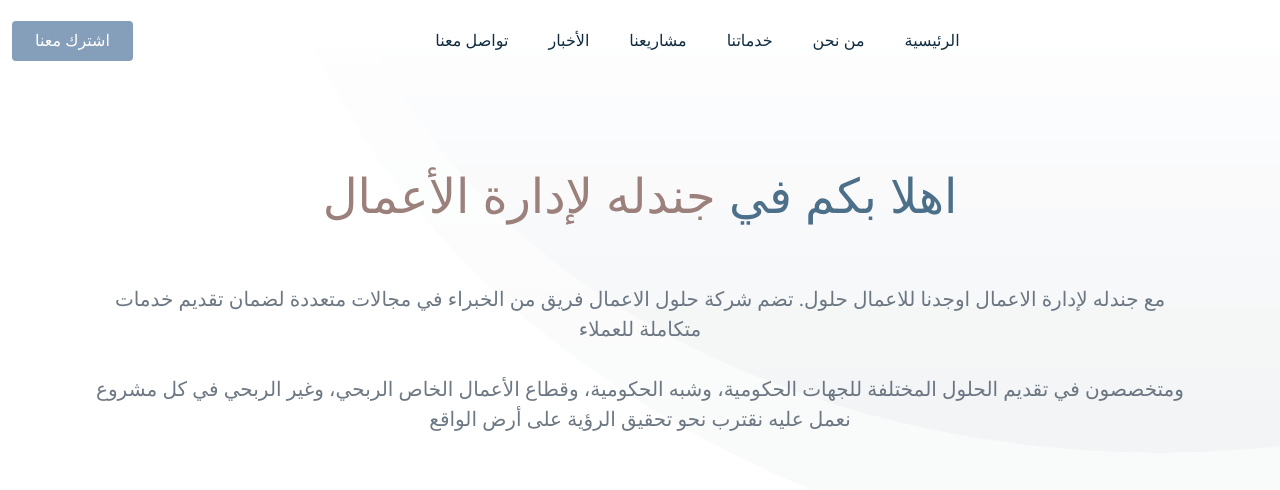
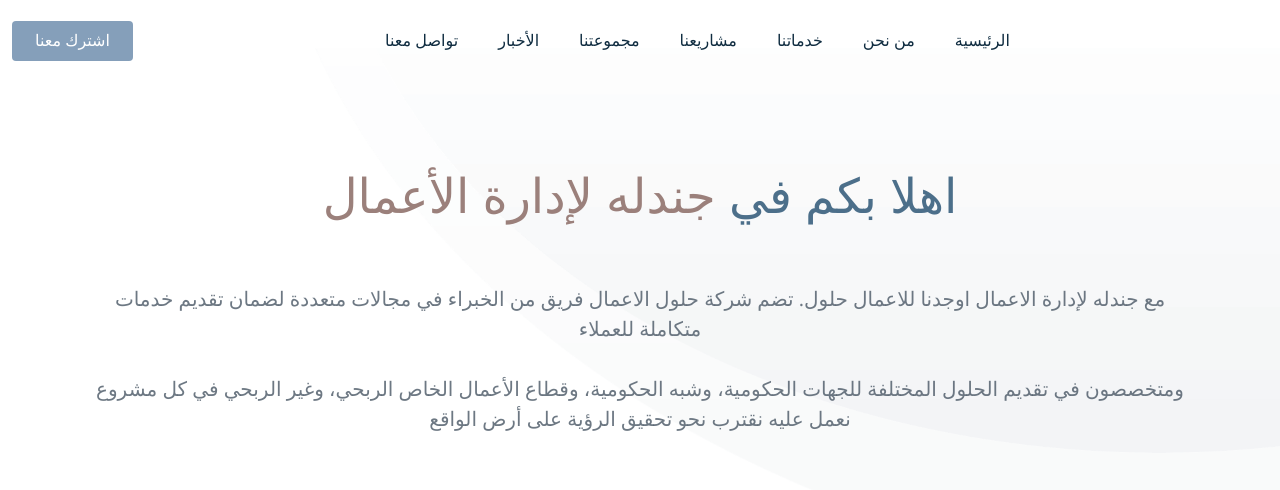
Before and after one commit to meshal017/jndlh2, a plain HTML site: page index-4.html in a window 1280 px wide. Shown: the top 490 px of the page. Drawn offline with nearby package versions, Linux system fonts and the light colour scheme.

Commit message:
our groub

```diff
--- a/index-4.html
+++ b/index-4.html
@@ -66,6 +66,7 @@
           <li><a class="nav-link scrollto" href="index.html#about">من نحن</a></li>
           <li><a class="nav-link scrollto" href="index.html#features">خدماتنا</a></li>
           <li><a class="nav-link scrollto" href="index.html#services">مشاريعنا </a></li>
+          <li><a class="nav-link scrollto" href="Our group.html">مجموعتنا</a></li>
           <li><a class="nav-link scrollto"  href="blog.html">الأخبار</a></li>
           <!--
                       <li><a class="nav-link scrollto" href="index.html#portfolio">Portfolio</a></li>
```
